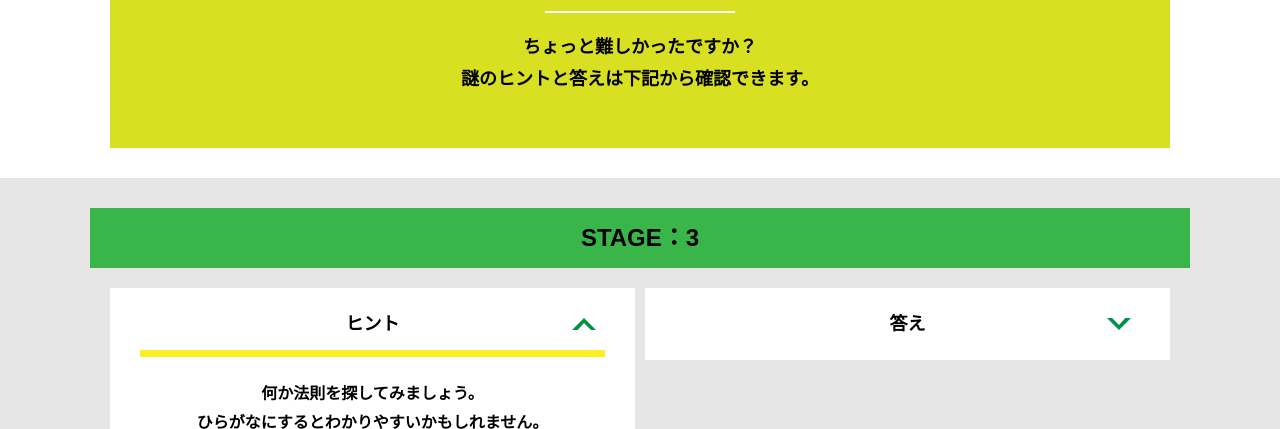
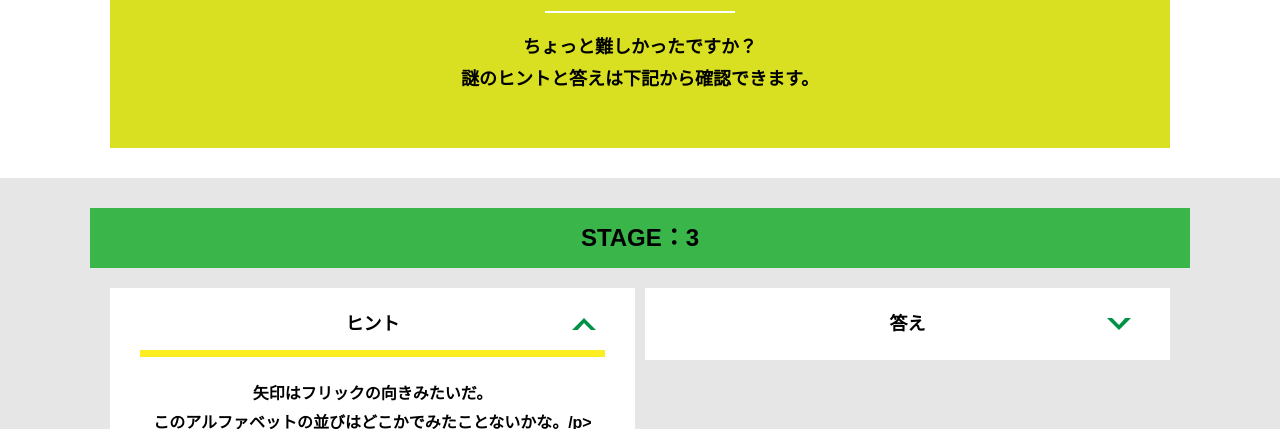
Before and after one commit to tsubakikajitani/alfa-online-kajitani, a plain HTML site: page hint3.html in a window 1280 px wide. Both pictures are taken after a click on the element "ヒント". Shown: the part 371-800 px from the top of the page. Drawn offline with nearby package versions, Linux system fonts and the light colour scheme; files that its build step writes are made by us from their sources.

Commit message:
Update hint3.html

```diff
--- a/hint3.html
+++ b/hint3.html
@@ -42,7 +42,7 @@
           <div class="column">
             <div class="card">
               <h3 class="card__title">ヒント<svg class="card__arrow"><use xlink:href="#arrow"></use></svg></h3>
-              <p class="card__content">何か法則を探してみましょう。<br>ひらがなにするとわかりやすいかもしれません。</p>
+              <p class="card__content">矢印はフリックの向きみたいだ。<br>このアルファベットの並びはどこかでみたことないかな。/p>
             </div>
 
  <!-- 3-2ヒント追加
```
